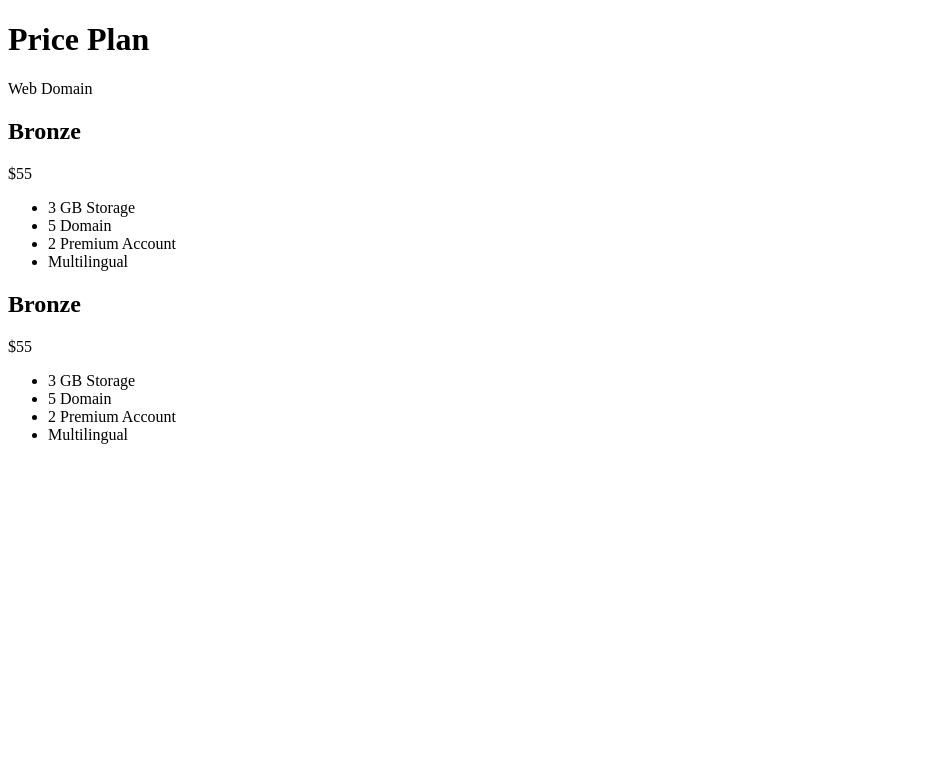
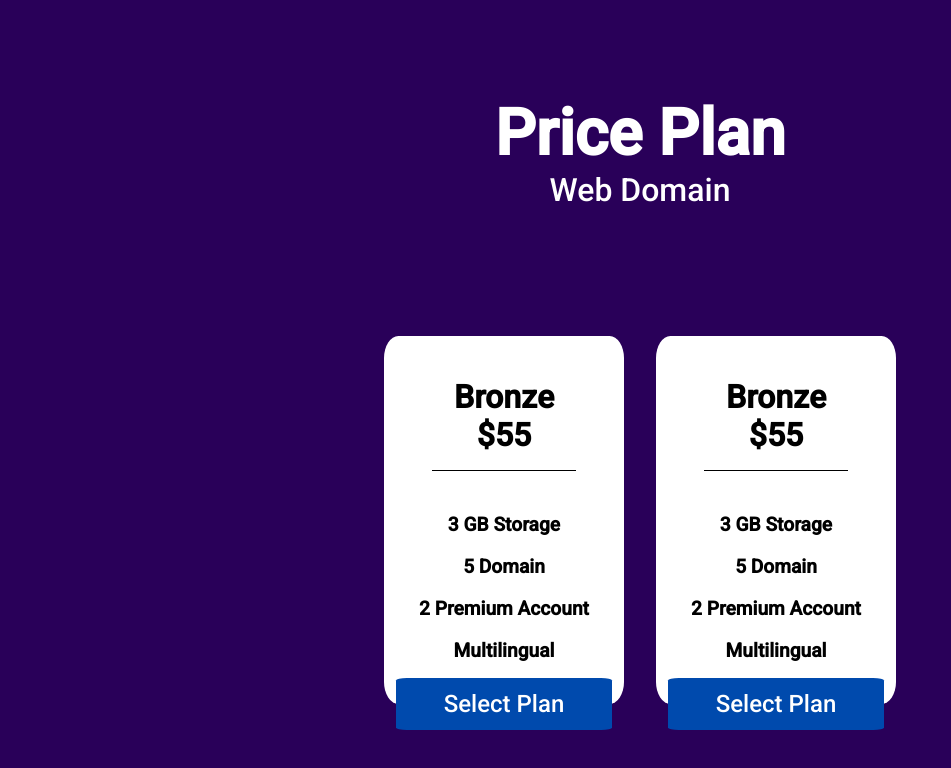
Before and after one commit to ajpruz/hack-6, a plain HTML site: page index.html in a window 1280 px wide. Shown: the whole page, without its empty margins (0-951 px from the left). Drawn offline with Linux system fonts and the light colour scheme.

Commit message:
feat: hack-6

```diff
--- a/index.html
+++ b/index.html
@@ -1,8 +1,15 @@
 <!DOCTYPE html>
 <html lang="en">
   <head>
-    <meta charset="UTF-8">
-    <meta name="viewport" content="width=device-width, initial-scale=1.0">
+    <meta charset="UTF-8" />
+    <meta name="viewport" content="width=device-width, initial-scale=1.0" />
+    <link rel="preconnect" href="https://fonts.googleapis.com" />
+    <link rel="preconnect" href="https://fonts.gstatic.com" crossorigin />
+    <link
+      href="https://fonts.googleapis.com/css2?family=Roboto:wght@500&display=swap"
+      rel="stylesheet"
+    />
+    <link rel="stylesheet" href="style.css" />
     <title>hack 6</title>
   </head>
   <body>
@@ -13,19 +20,29 @@
       </header>
       <section class="card-section">
         <div class="card">
+          <div class="card-heading">
             <h2>Bronze</h2>
             <span>$55</span>
-                <ul><li>3 GB Storage</li>
+          </div>
+          <ul>
+            <li>3 GB Storage</li>
             <li>5 Domain</li>
             <li>2 Premium Account</li>
-                <li>Multilingual</li></ul>
+            <li>Multilingual</li>
+          </ul>
         </div>
-            <div class="card">                <h2>Bronze</h2>
+        <div class="card">
+          <div class="card-heading">
+            <h2>Bronze</h2>
             <span>$55</span>
-                <ul><li>3 GB Storage</li>
+          </div>
+          <ul>
+            <li>3 GB Storage</li>
             <li>5 Domain</li>
             <li>2 Premium Account</li>
-                <li>Multilingual</li></ul></div>
+            <li>Multilingual</li>
+          </ul>
+        </div>
       </section>
     </main>
   </body>
--- a/style.css
+++ b/style.css
@@ -1,10 +1,98 @@
 * {
-    margin: 0;
-    padding: 0;
-    box-sizing: border-box;
+  margin: 0;
+  padding: 0;
+  box-sizing: border-box;
 }
 body {
-    --background-main: #290059;
-    --button-color: #004AAD;
-    --text-color: #1E0042;
+  --background-main: #290059;
+  --button-color: #004aad;
+  --text-color: #1e0042;
+  font-family: "Roboto", sans-serif;
 }
+main {
+  background: var(--background-main);
+  height: 100vh;
+  display: flex;
+  flex-direction: column;
+  justify-content: center;
+  align-items: center;
+}
+header {
+  height: 30vh;
+  text-align: center;
+  color: white;
+}
+h1 {
+  font-size: 4rem;
+}
+p {
+  font-size: 2em;
+}
+
+/* CARDS */
+
+.card-section {
+  display: flex;
+  flex-flow: row wrap;
+  gap: 2em;
+}
+.card {
+  height: 23em;
+  width: 15em;
+  background: white;
+  border-radius: 6%;
+  -webkit-border-radius: 6%;
+  -moz-border-radius: 6%;
+  -ms-border-radius: 6%;
+  -o-border-radius: 6%;
+  display: flex;
+  flex-direction: column;
+  align-items: center;
+  justify-content: space-evenly;
+  position: relative;
+}
+.card::after {
+  content: "Select Plan";
+  font-size: 1.5rem;
+  color: white;
+  width: 8em;
+  background: var(--button-color);
+  position: absolute;
+  bottom: -7%;
+  text-align: center;
+  padding: 0.5em;
+  border-radius: 5%;
+  -webkit-border-radius: 5%;
+  -moz-border-radius: 5%;
+  -ms-border-radius: 5%;
+  -o-border-radius: 5%;
+}
+.card-heading,
+h2,
+span {
+  font-size: 2rem;
+  font-weight: bold;
+  text-align: center;
+}
+.card-heading {
+  display: flex;
+  flex-direction: column;
+  width: 100%;
+  align-items: center;
+}
+.card-heading::after {
+  content: "";
+  width: 60%;
+  height: 1px;
+  background: black;
+  margin-top: 0.5em;
+}
+ul {
+  display: flex;
+  flex-direction: column;
+  list-style: none;
+  gap: 1em;
+  text-align: center;
+  font-size: 1.2rem;
+  font-weight: bold;
+}
```
Lines whose indentation alone changed are shown as unchanged.
